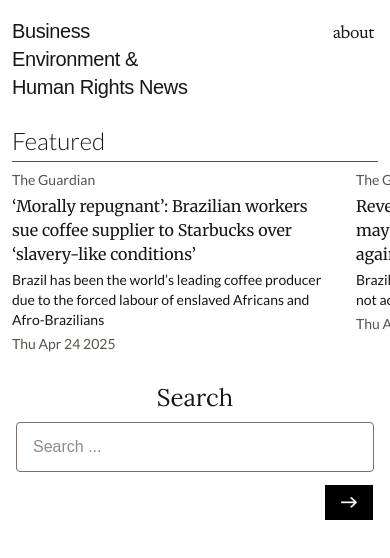
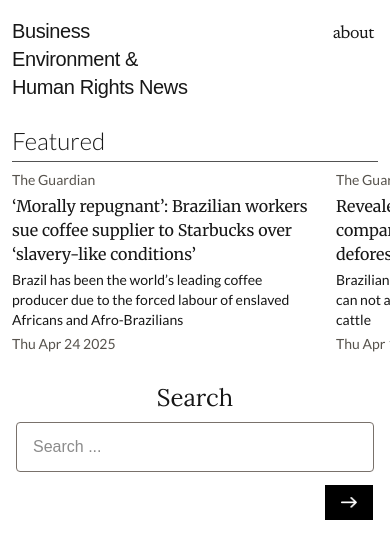
Before and after one commit to mattphillips-one/behr-news-app, a Next.js app: page / in a window 390 px wide. Shown: the top 558 px of the page. Built offline with nearby package versions, Linux system fonts and the light colour scheme; a web font is replaced by a local one.

Commit message:
Fixed mobile snapping

```diff
--- a/src/app/components/FeaturedList.tsx
+++ b/src/app/components/FeaturedList.tsx
@@ -30,10 +30,10 @@
   ];
 
   return (
-    <section className='flex snap-x snap-mandatory overflow-x-scroll md:flex-col gap-6'>
+    <section className='flex snap-x snap-mandatory overflow-x-scroll md:flex-col gap-1 md:gap-6'>
       {featuredItems.map((newsItem: NewsItem, i: number) => {
         return (
-          <div className="snap-center min-w-xs first:ml-3 last:mr-3 md:first:ml-0 md:last:mr-0"
+          <div className="snap-start min-w-xs px-3"
             key={i}>
             <Card item={newsItem}/>
           </div>
```
